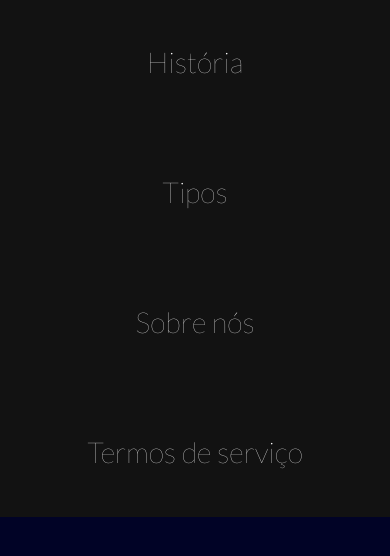
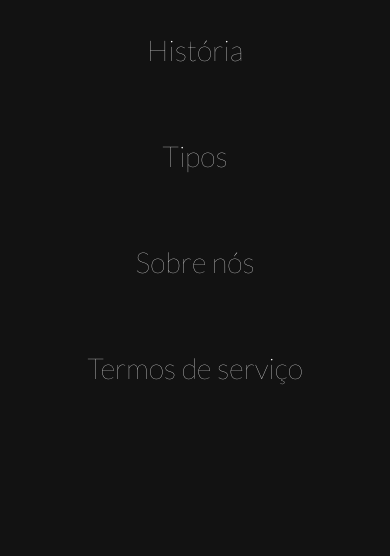
Before and after one commit to xPyXer/SOLARS, a plain HTML site: page index.html in a window 390 px wide. Shown: the part 3981-4537 px from the top of the page. Before the commit the page ends 4498 px from the top, so only its background shows below. Drawn offline with nearby package versions, Linux system fonts and the light colour scheme; a web font is replaced by a local one.

Commit message:
Segundo Commit

```diff
--- a/style.css
+++ b/style.css
@@ -419,7 +419,7 @@ a {
     }
     .navLinks {
         text-align: center;
-        padding: 3rem;
+        padding: 2.25rem;
         width: 100%;
         display: table;
     }
@@ -594,6 +594,7 @@ a {
     }
     .footer {
         background: #121212;
+        height: 85vh;
         padding: 0;
         width: 100%;
         max-width: auto;
```
